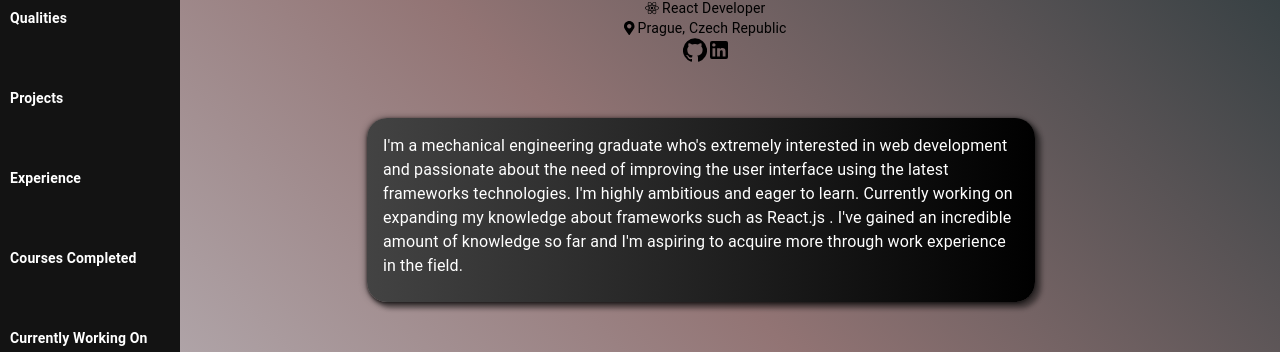
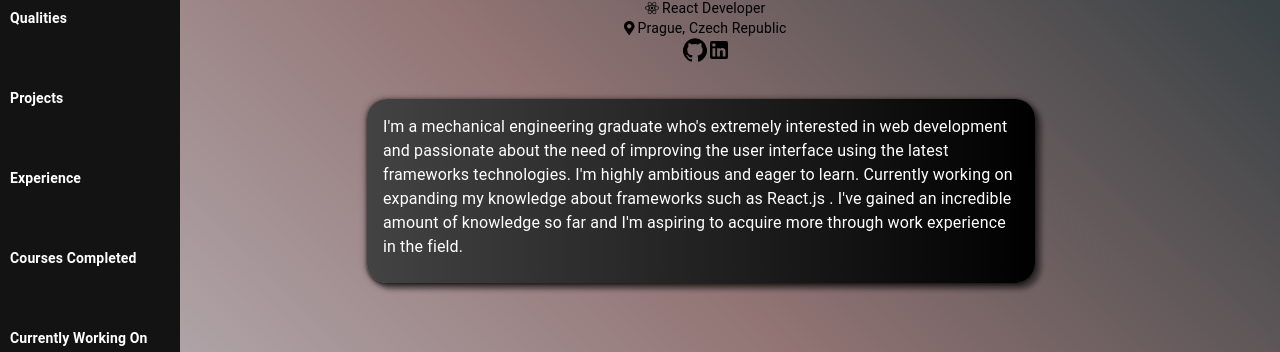
Before and after one commit to HassanZakaria/portfolio, a React (Create React App) app: page / in a window 1280 px wide. Shown: the part 242-594 px from the top of the page. Built offline with nearby package versions, Linux system fonts and the light colour scheme.

Commit message:
further refactoring for better mobile view

```diff
--- a/src/Components/Pages/CoursesCompleted/CoursesCompleted.js
+++ b/src/Components/Pages/CoursesCompleted/CoursesCompleted.js
@@ -6,6 +6,7 @@ import Typography from "@material-ui/core/Typography";
 const useStyles = makeStyles({
   root: {
     marginTop: "9vh",
+    marginBottom: "9vh",
     marginRight: "5vh",
     color: "white",
     backgroundColor: "#25222287",
--- a/src/Components/Pages/CurrentProjects/CurrentProjects.js
+++ b/src/Components/Pages/CurrentProjects/CurrentProjects.js
@@ -6,7 +6,7 @@ import Typography from "@material-ui/core/Typography";
 const useStyles = makeStyles({
   root: {
     marginTop: "8vh",
-    marginBottom: "3vh",
+    marginBottom: "8vh",
     marginRight: "5vh",
     color: "white",
     backgroundColor: "#25222287",
--- a/src/Components/Pages/Education/Education.js
+++ b/src/Components/Pages/Education/Education.js
@@ -5,7 +5,7 @@ import Typography from "@material-ui/core/Typography";
 
 const useStyles = makeStyles({
   root: {
-    marginTop: "14vh",
+    marginTop: "12vh",
     marginRight: "5vh",
     color: "white",
     backgroundColor: "#25222287",
--- a/src/Components/Pages/Me/Me.js
+++ b/src/Components/Pages/Me/Me.js
@@ -6,8 +6,8 @@ import Header from "../../Header/Header";
 
 const useStyles = makeStyles({
   root: {
-    marginTop: "4vw",
-    marginBottom: "2vh",
+    marginTop: "4vh",
+    marginBottom: "4vh",
     marginRight: "4vh",
     color: "white",
     background: "linear-gradient(to right, #434343, #000000)",
--- a/src/Components/Pages/Qualities/Qualities.js
+++ b/src/Components/Pages/Qualities/Qualities.js
@@ -5,8 +5,8 @@ import Typography from "@material-ui/core/Typography";
 
 const useStyles = makeStyles({
   root: {
-    marginTop: "6vh",
-    marginBottom: "3vh",
+    marginTop: "5.5vh",
+    marginBottom: "5vh",
     marginRight: "5vh",
     color: "white",
     backgroundColor: "#25222287",
```
